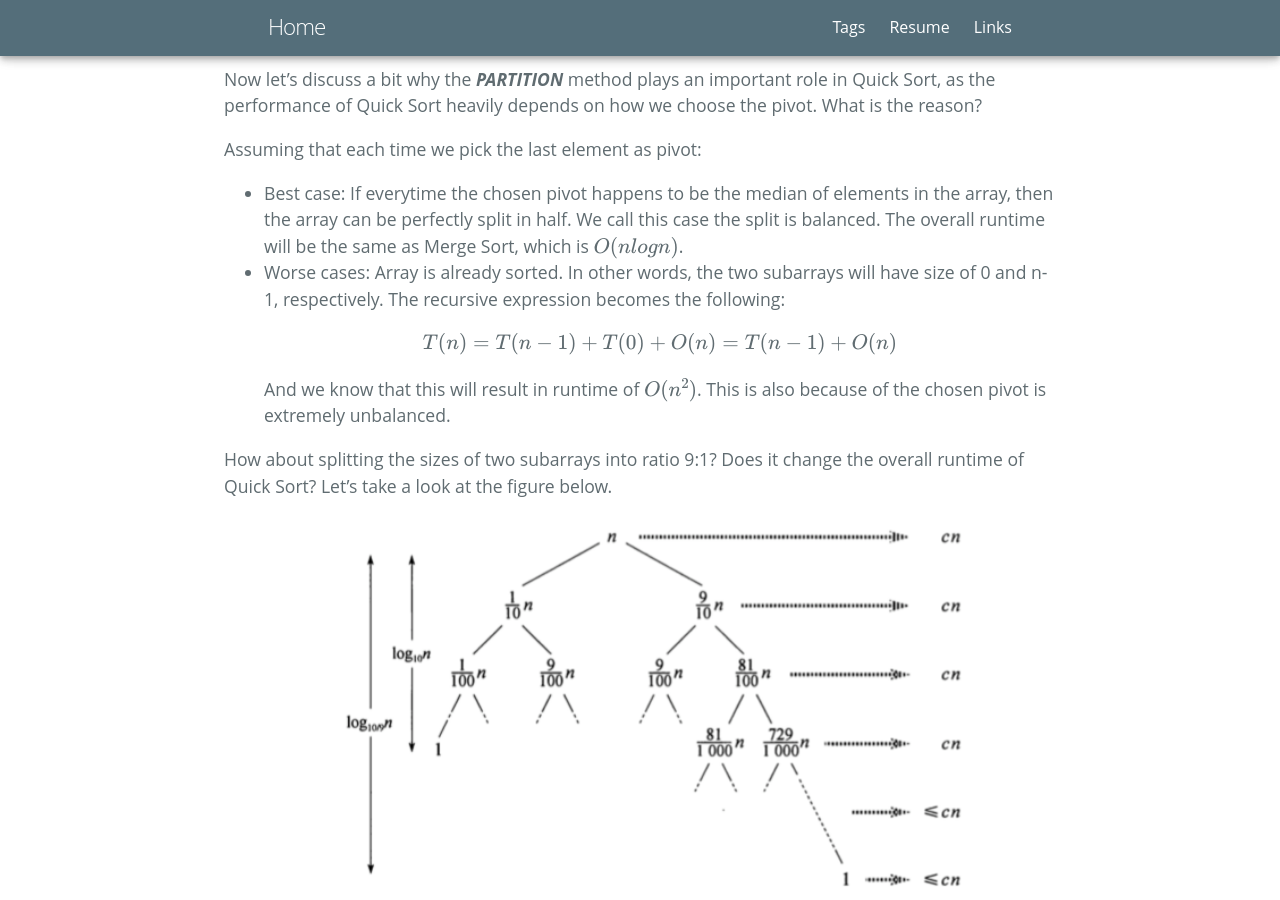
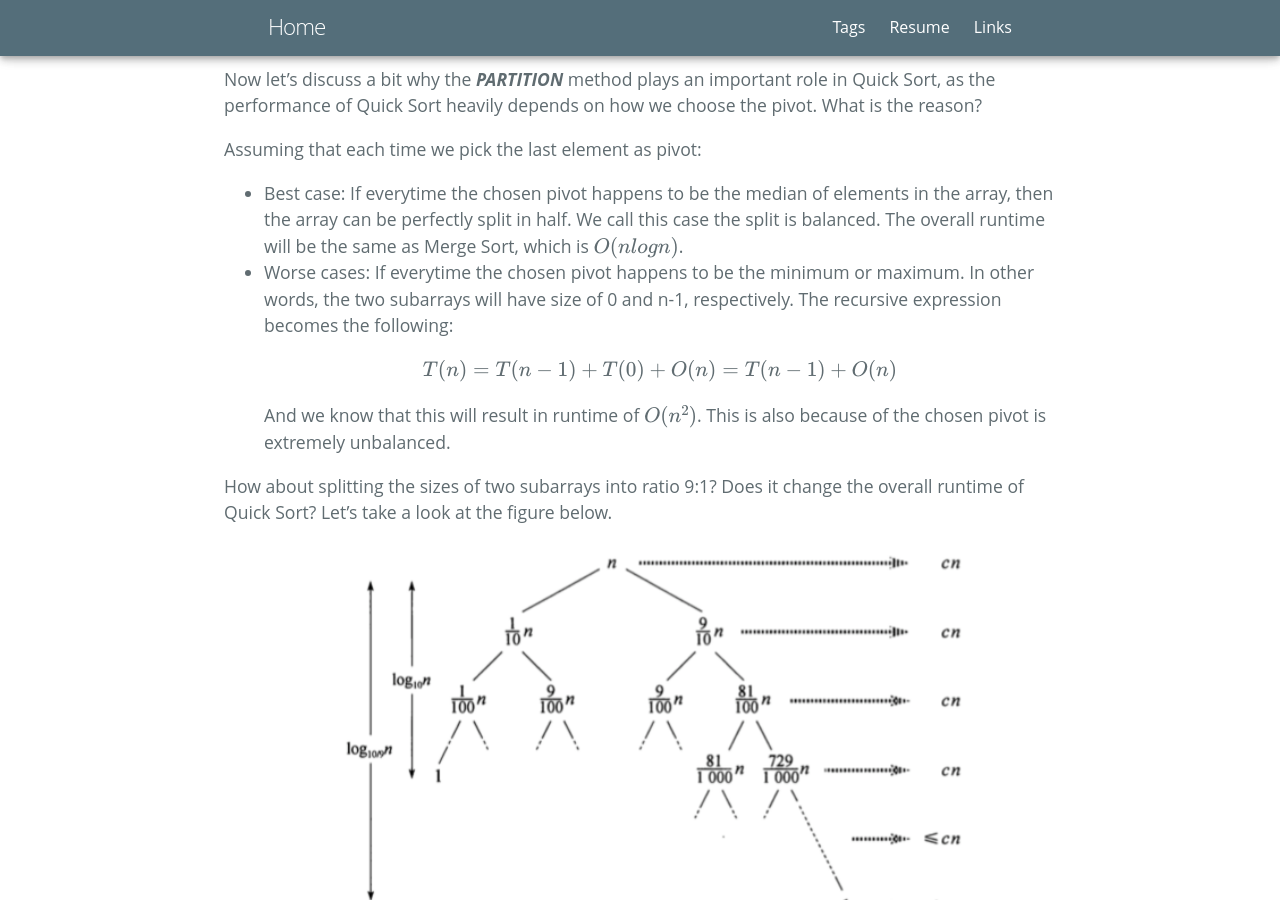
Before and after one commit to zl323/zl323.github.io, a Jekyll site: the page built from _posts/2020-05-14-Quick-Sort.md, in a window 1280 px wide and 900 px high, scrolled down 1239 px. Built offline with Jekyll 4.4.1, drawn with Linux system fonts in a browser that asks for light colours; some web fonts are replaced; formulas are drawn with MathJax 3.

Commit message:
edit quick sort

```diff
--- a/_posts/2020-05-14-Quick-Sort.md
+++ b/_posts/2020-05-14-Quick-Sort.md
@@ -46,7 +46,7 @@ Now let's discuss a bit why the ***PARTITION*** method plays an important role i
 
 Assuming that each time we pick the last element as pivot:
 - Best case: If everytime the chosen pivot happens to be the median of elements in the array, then the array can be perfectly split in half. We call this case the split is balanced. The overall runtime will be the same as Merge Sort, which is $O(nlogn)$.
-- Worse cases: Array is already sorted. In other words, the two subarrays will have size of 0 and n-1, respectively. The recursive expression becomes the following:
+- Worse cases: If everytime the chosen pivot happens to be the minimum or maximum. In other words, the two subarrays will have size of 0 and n-1, respectively. The recursive expression becomes the following:
 \\[
 T(n) = T(n-1) + T(0) + O(n) = T(n-1) + O(n)
 \\]
```
